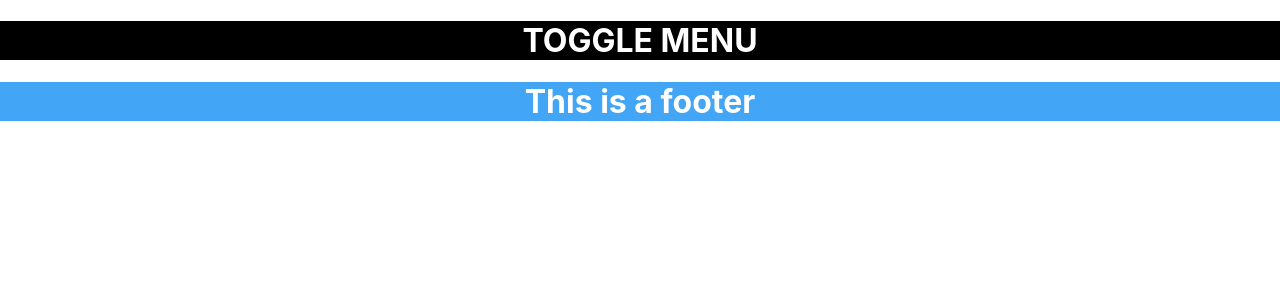
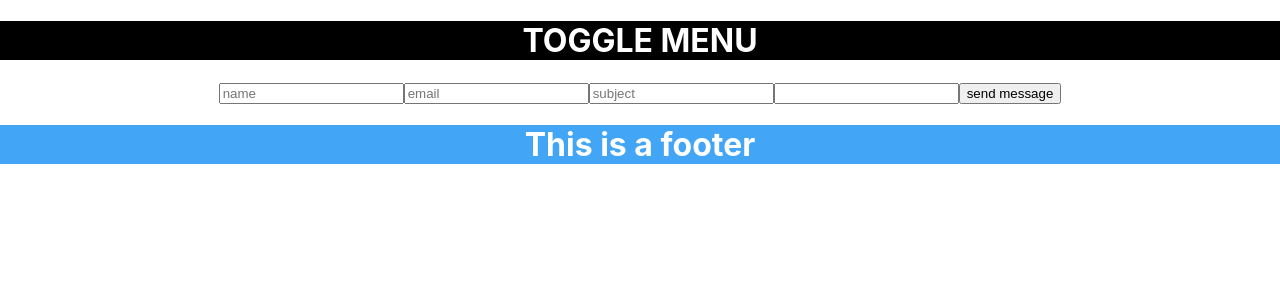
Before and after one commit to wolfpackdevs/wolfpackwebsite, a React (Create React App) app: page /contact in a window 1280 px wide. Shown: the top 300 px of the page. Built offline with nearby package versions, Linux system fonts and the light colour scheme.

Commit message:
emailjs service

```diff
--- a/package.json
+++ b/package.json
@@ -6,6 +6,7 @@
     "@testing-library/jest-dom": "^5.11.4",
     "@testing-library/react": "^11.1.0",
     "@testing-library/user-event": "^12.1.10",
+    "emailjs-com": "^2.6.4",
     "node-sass": "^5.0.0",
     "react": "^17.0.1",
     "react-dom": "^17.0.1",
--- a/src/App.js
+++ b/src/App.js
@@ -2,7 +2,9 @@ import React from 'react';
 import { Switch, Route } from 'react-router-dom';
 
 import Homepage from './pages/homepage/homepage.page';
-import AnotherPage from './pages/another-page/another-page.page';
+import Contact from './pages/contact/contact.page';
+
+
 import Hamburger from './components/hamburger/Hamburger.component';
 // import Nav from './components/nav/Nav.component'; // Delete either this or the line above. Also below in the JSX
 import Foot from './components/foot/Foot.component';
@@ -16,7 +18,7 @@ const App = () => {
       {/* <Nav /> */}
       <Switch>
         <Route exact path="/" component={Homepage} />
-        <Route path="/another" component={AnotherPage}/>
+        <Route path="/contact" component={Contact}/>
       </Switch>
       <Foot />
     </div>
--- /dev/null
+++ b/src/pages/contact/contact.page.jsx
@@ -0,0 +1,45 @@
+import emailjs from 'emailjs-com';
+import React, {useState} from 'react';
+
+import './contact.style.scss';
+
+const Contact = () => {
+
+    const [sent, setSent] = useState(false);
+
+    const toggle = () => {
+        setSent(!sent);
+    }
+
+    const sendEmail = (e) => {
+        e.preventDefault();
+
+        emailjs.sendForm('gmail', 'service_iyo7j7l', e.target, 'user_LKK2kTjNuqABfR8kaZ41y')
+          .then((result) => {
+              console.log(result.text);
+          }, (error) => {
+              console.log(error.text);
+          });
+        toggle()
+      }
+
+    const sentAlert = () => {
+        <h1>Message Sent</h1>
+    }
+
+    return (
+        <div className="contact">
+            {sent ? sentAlert :
+                <form className="contact-form" onSubmit={sendEmail}>
+                    <input type="text" placeholder="name" name="name" />
+                    <input type="email" placeholder="email" name="email" />
+                    <input type="text" placeholder="subject" name="subject" />
+                    <input as="textarea" rows={5} palceholder="message" name="message" />
+                    <input type="submit" value="send message" block />
+                </form>
+            }
+        </div>
+    )
+}
+
+export default Contact;
```
Also changed, not shown: src/pages/contact/contact.style.scss (added), 1 other file (tests, documents, lock files or other folders).
